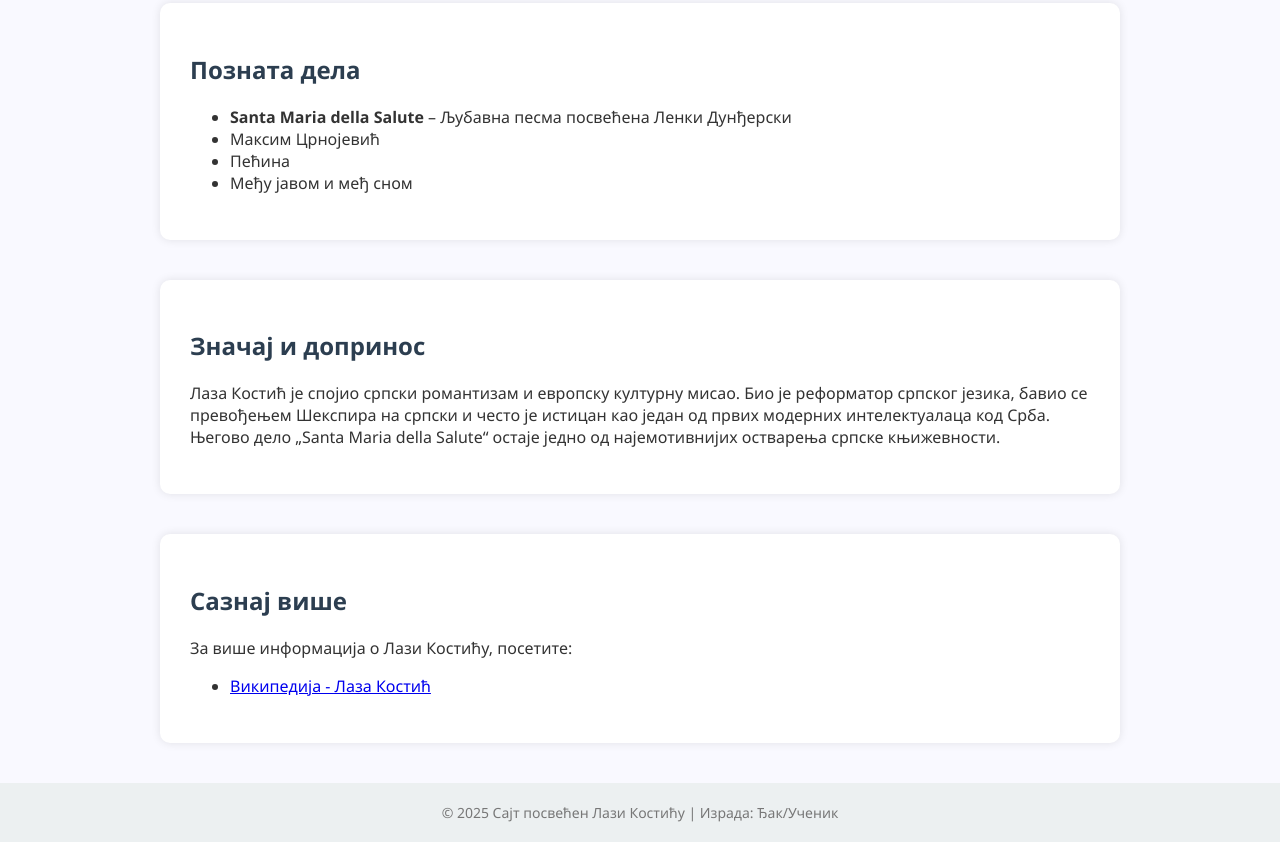
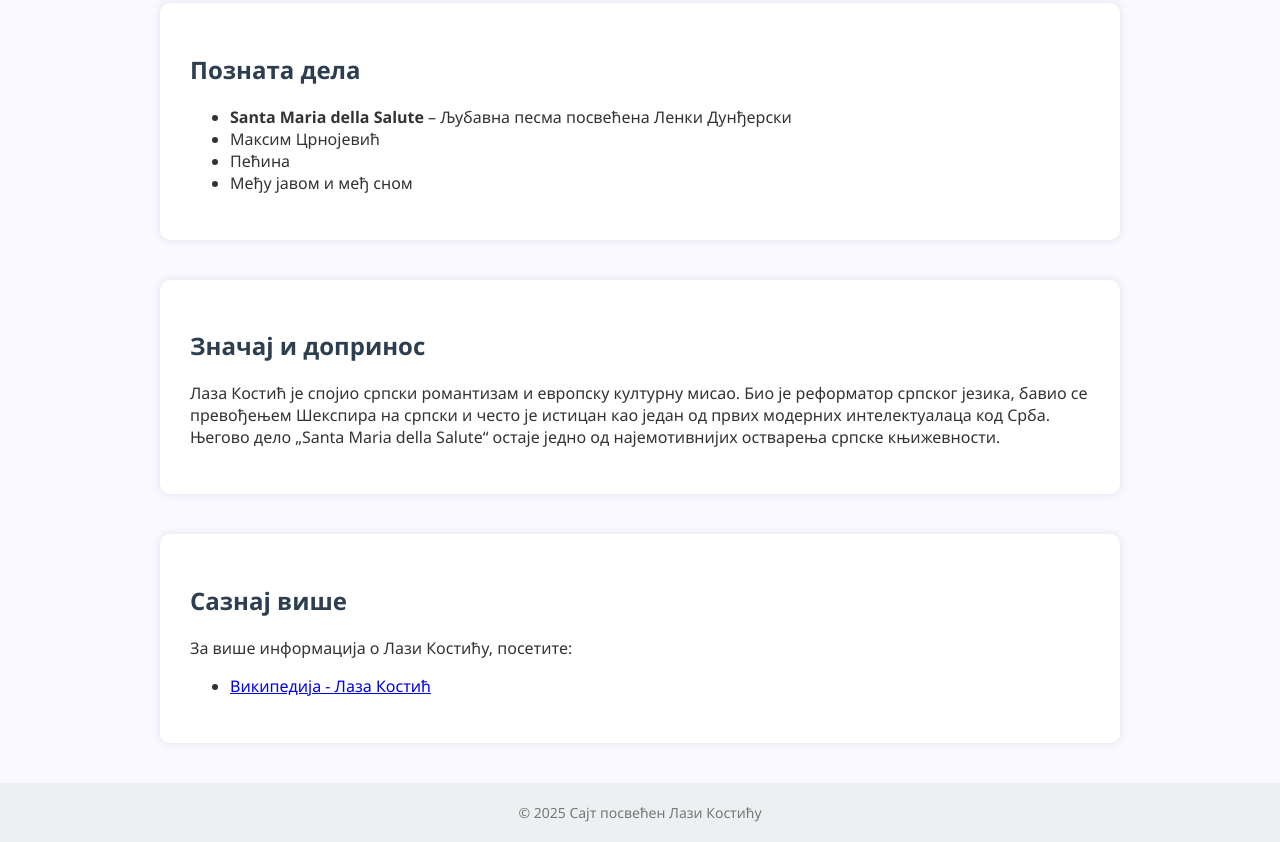
Before and after one commit to Tvojamama123/DonjiVakuf3, a plain HTML site: page index.html in a window 1280 px wide. Shown: the part 1583-2425 px from the top of the page. Drawn offline with Linux system fonts and the light colour scheme.

Commit message:
Update index.html

```diff
--- a/index.html
+++ b/index.html
@@ -123,7 +123,7 @@
 </section>
 
 <footer>
-    © 2025 Сајт посвећен Лази Костићу | Израда: Ђак/Ученик
+    © 2025 Сајт посвећен Лази Костићу
 </footer>
 
 </body>
```
